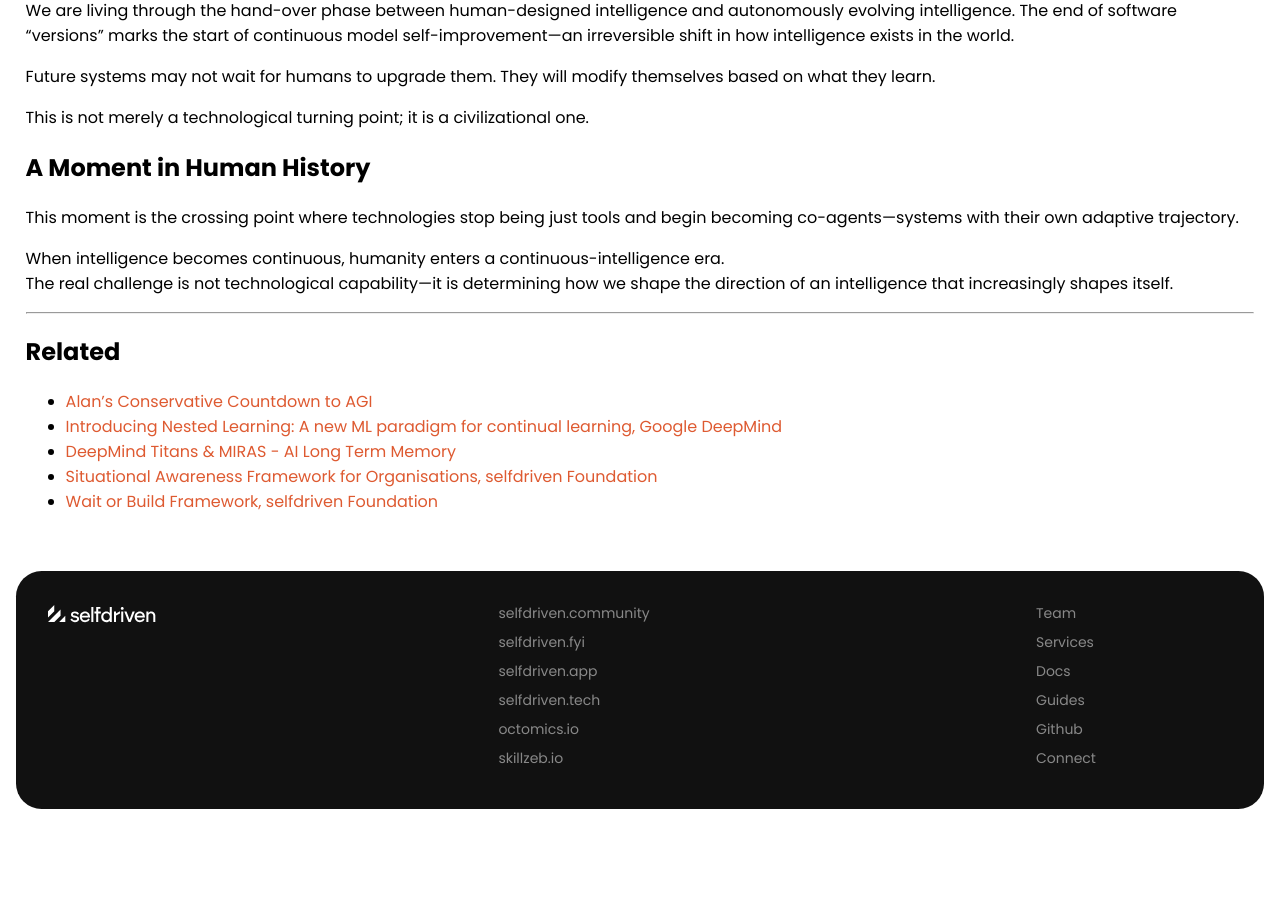
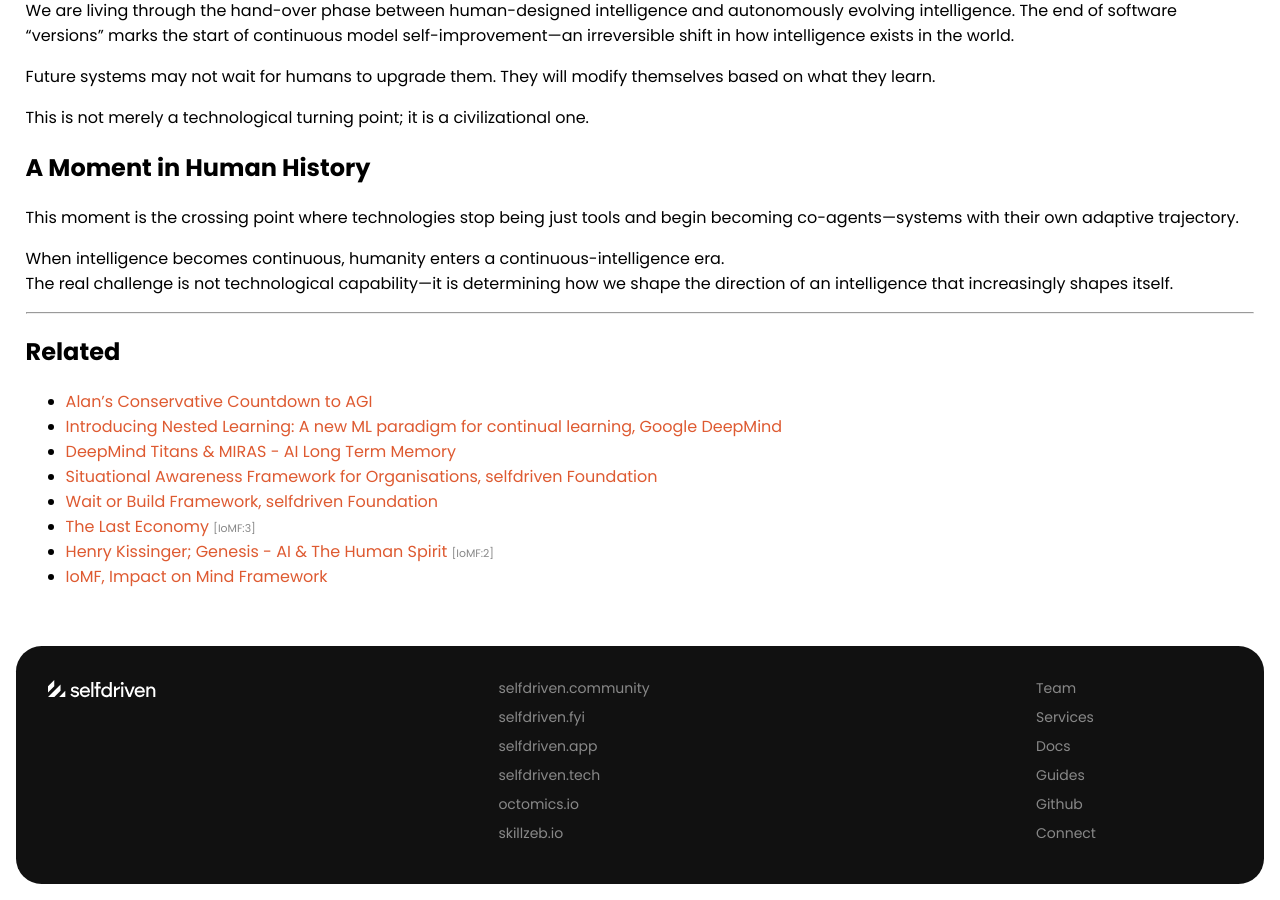
Before and after one commit to selfdriven-foundation/selfdriven-ai, a Jekyll site: the page built from docs/pages/research-models-no-more-versions.md, in a window 1280 px wide and 900 px high, scrolled down 3809 px. Built offline with Jekyll 4.4.1, drawn with Linux system fonts in a browser that asks for light colours; before the commit the page ends 4634 px from its top, so only the background shows below that.

Commit message:
Update research-models-no-more-versions.md

```diff
--- a/docs/pages/research-models-no-more-versions.md
+++ b/docs/pages/research-models-no-more-versions.md
@@ -139,3 +139,6 @@ The real challenge is not technological capability—it is determining how we sh
 - [DeepMind Titans & MIRAS - AI Long Term Memory](https://research.google/blog/titans-miras-helping-ai-have-long-term-memory/)
 - [Situational Awareness Framework for Organisations, selfdriven Foundation](/situational-awareness-framework/organisations/)
 - [Wait or Build Framework, selfdriven Foundation](/wait-or-build-framework/)
+- [The Last Economy](https://thelasteconomy.com) <span style="color:#888888;font-size:0.68rem;">[IoMF:3]</span>
+- [Henry Kissinger; Genesis - AI & The Human Spirit](https://www.hachettebookgroup.com/titles/henry-a-kissinger/genesis/9780316581295/) <span style="color:#888888;font-size:0.68rem;">[IoMF:2]</span>
+- [IoMF, Impact on Mind Framework](/impact-on-mind-framework/)
```
